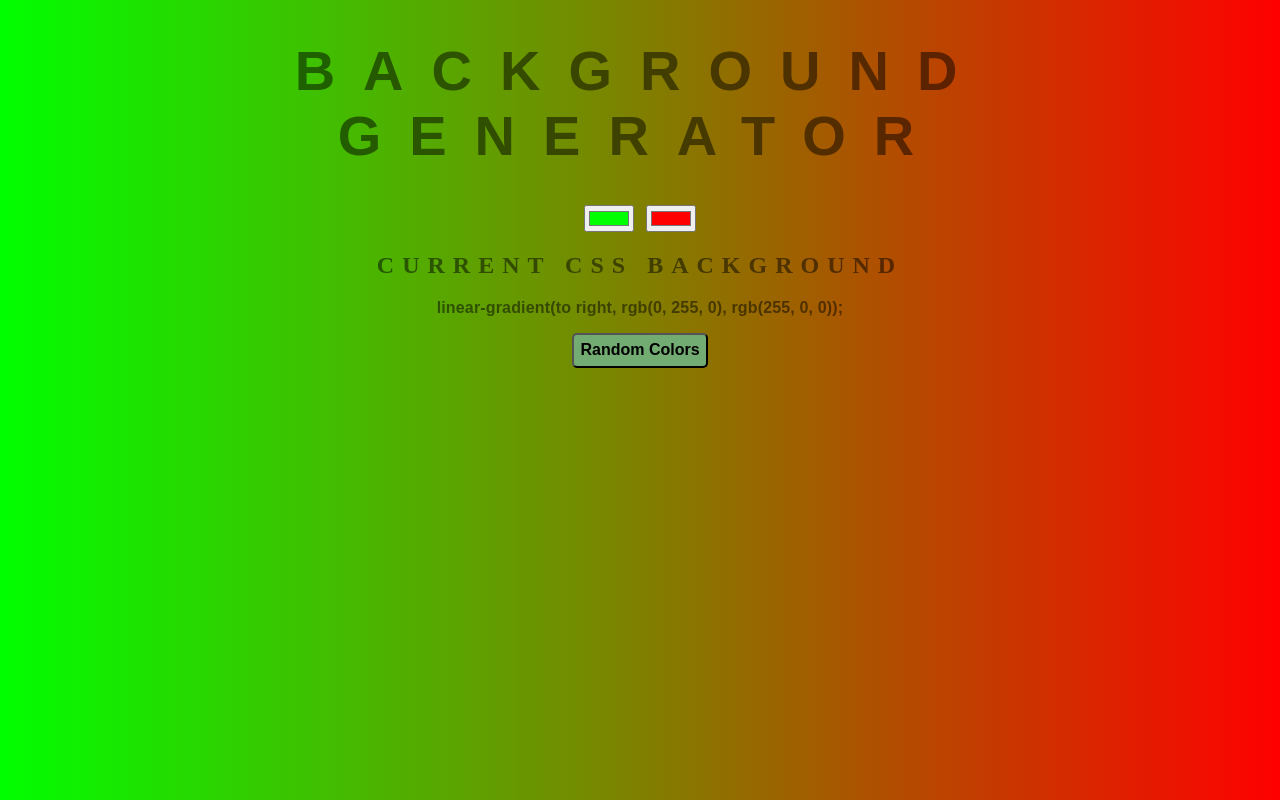
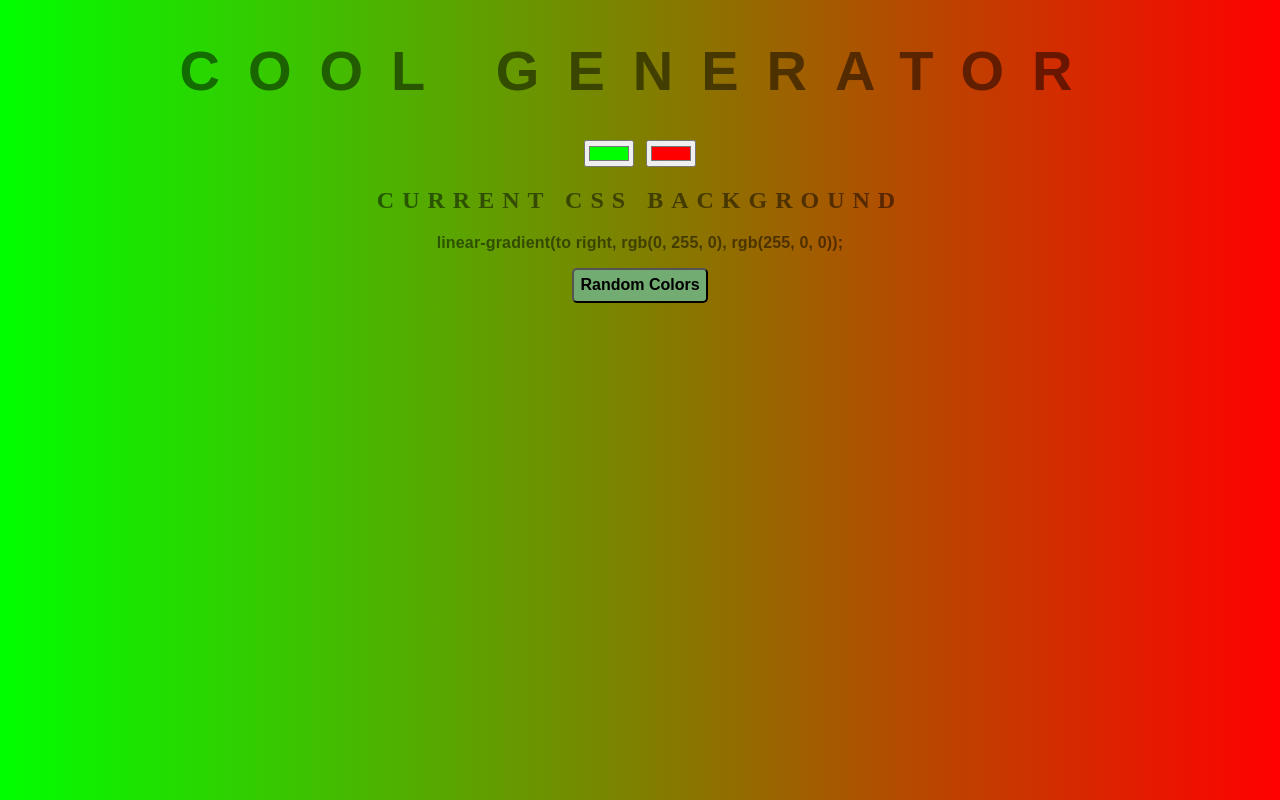
Before and after one commit to MxCrts/background-generator, a plain HTML site: page index.html in a window 1280 px wide. Drawn offline with Linux system fonts and the light colour scheme.

Commit message:
Changing Ttile

```diff
--- a/index.html
+++ b/index.html
@@ -1,15 +1,15 @@
 <!DOCTYPE html>
 <html>
   <head>
-	<meta charset="utf-8">
-	<meta name="viewport" content="width=device-width, initial-scale=1">
+    <meta charset="utf-8" />
+    <meta name="viewport" content="width=device-width, initial-scale=1" />
     <title>Gradient Background</title>
-	<link rel="stylesheet" type="text/css" href="style.css">
+    <link rel="stylesheet" type="text/css" href="style.css" />
   </head>
   <body id="gradient">
-	<h1>Background Generator</h1>
-	<input class="color1" type="color", name="color1" value="#00ff00">
-	<input class="color2" type="color", name="color2" value="#ff0000">
+    <h1>Cool Generator</h1>
+    <input class="color1" type="color" , name="color1" value="#00ff00" />
+    <input class="color2" type="color" , name="color2" value="#ff0000" />
     <h2>Current CSS Background</h2>
     <h3></h3>
     <button class="random">Random Colors</button>
```
Lines whose indentation alone changed are shown as unchanged.
